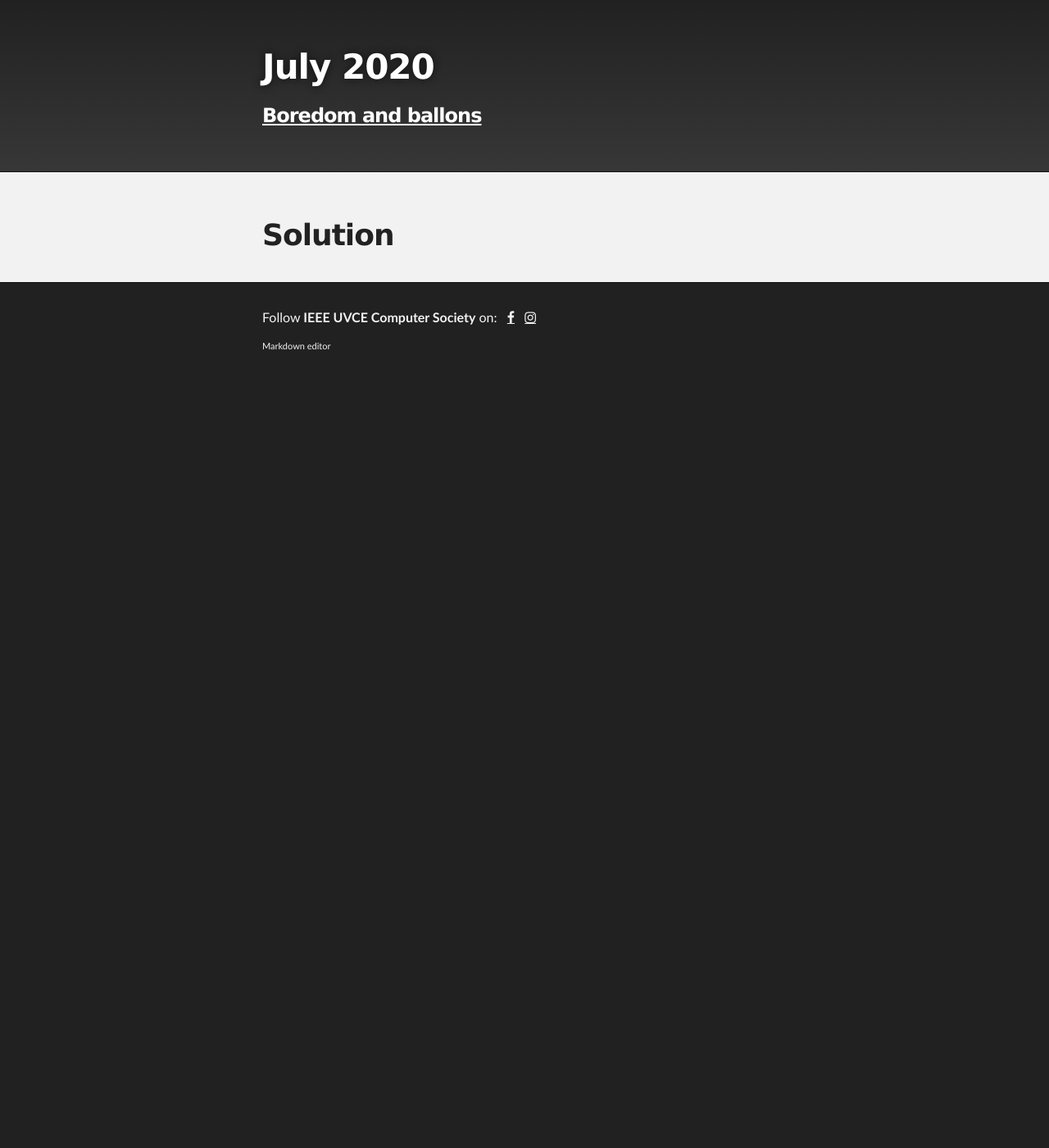
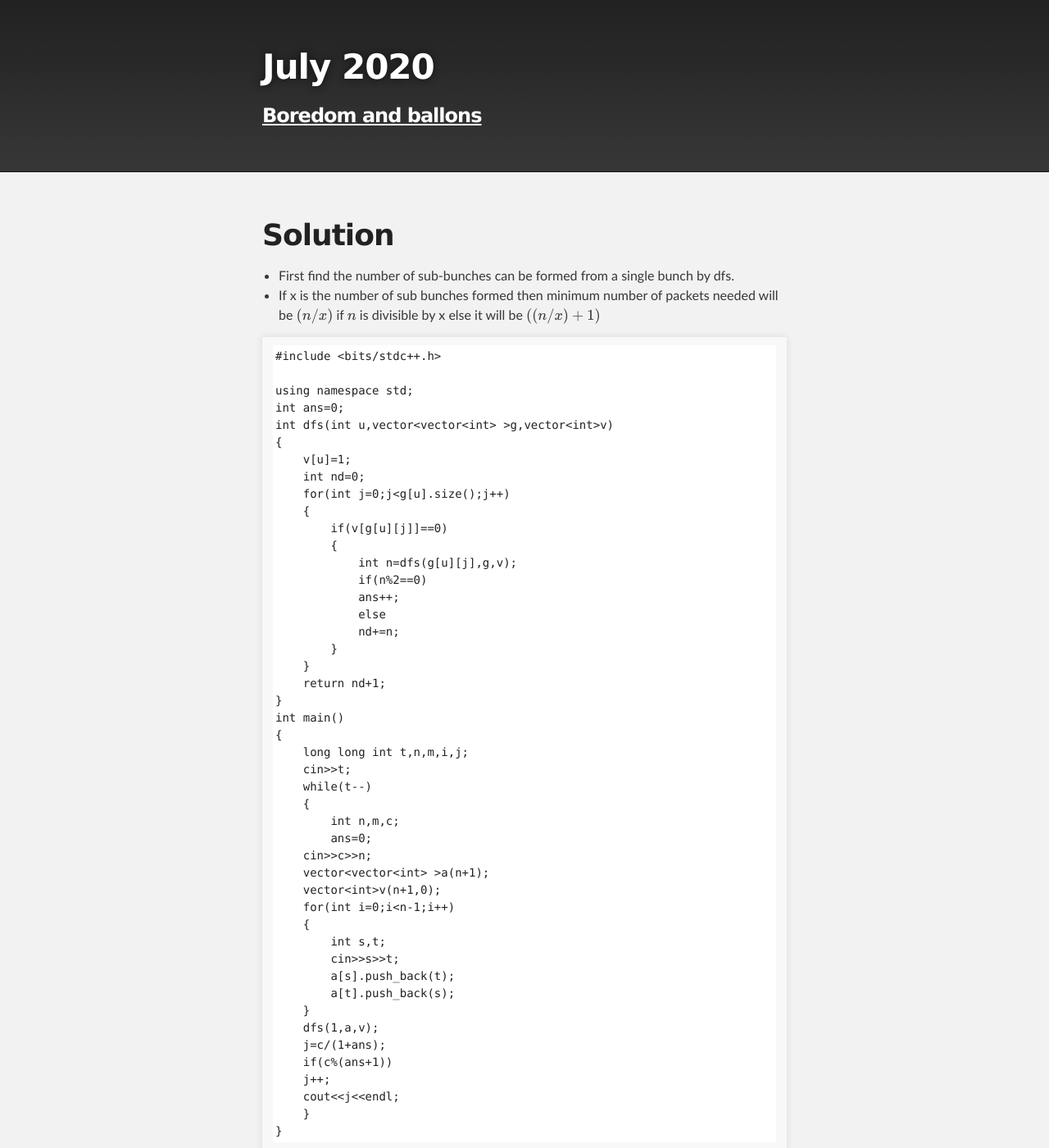
Before and after one commit to ieee-uvce-cs/ncode, a Jekyll site: the page built from editorials/July-2020/Boredom-and-ballons.md, in a window 1280 px wide and 1400 px high. Shown: the whole window at 82% size. Built offline with Jekyll 4.4.1, drawn with Linux system fonts in a browser that asks for light colours; formulas are drawn with MathJax 3.

Commit message:
Update editorial

```diff
--- a/editorials/July-2020/Boredom-and-ballons.md
+++ b/editorials/July-2020/Boredom-and-ballons.md
@@ -5,3 +5,54 @@ problem: Boredom and ballons
 link: https://www.hackerrank.com/contests/uvce-ncode-july-2020/challenges/bunches-of-balloon
 ---
 # Solution
+* First find the number of sub-bunches can be formed from a single bunch by dfs.
+* If x is the number of sub bunches formed then minimum number of packets needed will be $(n/x)$ if $n$ is divisible by x else it will be $((n/x)+1)$
+
+~~~
+#include <bits/stdc++.h>
+
+using namespace std;
+int ans=0;
+int dfs(int u,vector<vector<int> >g,vector<int>v)
+{
+    v[u]=1;
+    int nd=0;
+    for(int j=0;j<g[u].size();j++)
+    {
+        if(v[g[u][j]]==0)
+        {
+            int n=dfs(g[u][j],g,v);
+            if(n%2==0)
+            ans++;
+            else
+            nd+=n;
+        }
+    }
+    return nd+1;
+}
+int main()
+{
+    long long int t,n,m,i,j;
+    cin>>t;
+    while(t--)
+    {
+        int n,m,c;
+        ans=0;
+    cin>>c>>n;
+    vector<vector<int> >a(n+1);
+    vector<int>v(n+1,0);
+    for(int i=0;i<n-1;i++)
+    {
+        int s,t;
+        cin>>s>>t;
+        a[s].push_back(t);
+        a[t].push_back(s);
+    }
+    dfs(1,a,v);
+    j=c/(1+ans);
+    if(c%(ans+1))
+    j++;
+    cout<<j<<endl;
+    }
+}
+~~~
```
Also changed, not shown: editorials/July-2020/Boredom-and-aliens.md (+51 -0 lines), editorials/July-2020/Boredom-and-incomplete-knowledge.md (+1 -1 lines), editorials/July-2020/index.md (+1 -1 lines), index.md (+2 -1 lines).
